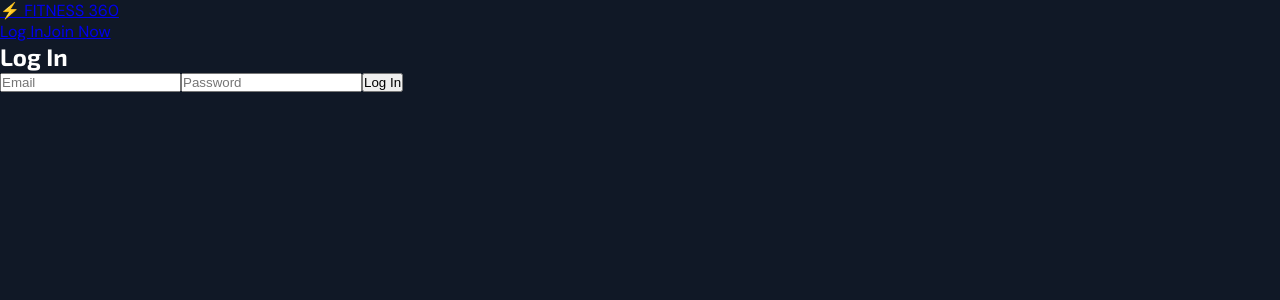
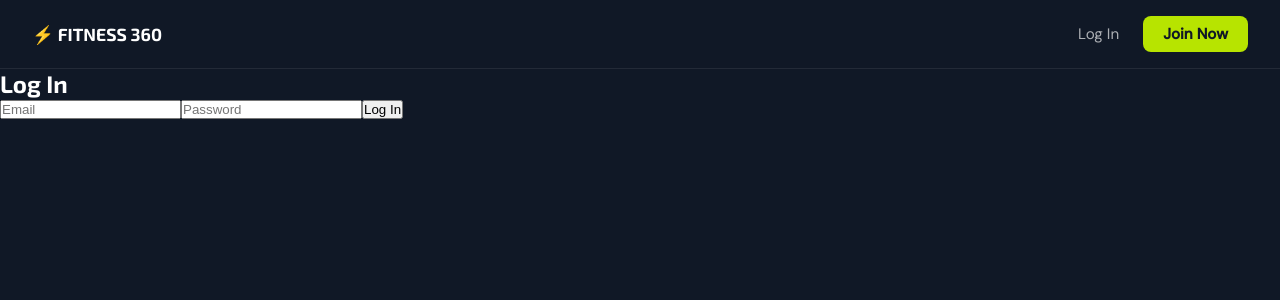
Before and after one commit to jamescoder92/Gym-front-end-, a React (Create React App) app: page /login in a window 1280 px wide. Shown: the top 300 px of the page. Built offline with nearby package versions, Linux system fonts and the light colour scheme.

Commit message:
styling and css code

```diff
--- a/src/components/Navbar.css
+++ b/src/components/Navbar.css
@@ -1,74 +1,121 @@
+:root {
+  --bg-dark: #101826;
+  --bg-card: rgba(255, 255, 255, 0.05);
+  --accent: #B7E400;
+  --text-primary: #ffffff;
+  --text-muted: rgba(255, 255, 255, 0.65);
+  --border-subtle: rgba(255, 255, 255, 0.08);
+}
+
+/* ---------- Shared logo ---------- */
+.logo {
+  display: flex;
+  align-items: center;
+  gap: 0.5rem;
+  font-family: 'Exo 2', sans-serif;
+  font-weight: 700;
+  font-size: 1.1rem;
+  color: var(--text-primary);
+  text-decoration: none;
+}
+
+/* ---------- Public top navbar ---------- */
 .topnav {
   display: flex;
+  align-items: center;
   justify-content: space-between;
-  align-items: center;
-  padding: 20px 40px;
-}
-
-.logo {
-  color: var(--accent-lime);
-  font-weight: 700;
-  text-decoration: none;
-  font-size: 1.2rem;
+  background: var(--bg-dark);
+  padding: 1rem 2rem;
+  border-bottom: 1px solid var(--border-subtle);
 }
 
 .topnav-links {
   display: flex;
   align-items: center;
-  gap: 24px;
+  gap: 1.5rem;
 }
 
 .topnav-links a {
+  color: var(--text-muted);
+  text-decoration: none;
+  font-family: 'DM Sans', sans-serif;
+  font-size: 0.95rem;
+}
+
+.topnav-links a:hover {
   color: var(--text-primary);
-  text-decoration: none;
 }
 
 .join-btn {
-  background: var(--accent-lime);
+  background: var(--accent);
   color: var(--bg-dark) !important;
-  padding: 8px 16px;
-  border-radius: 6px;
+  padding: 0.5rem 1.25rem;
+  border-radius: 8px;
   font-weight: 600;
 }
 
+/* ---------- Authenticated sidebar ---------- */
 .sidebar {
-  position: fixed;
-  left: 0;
-  top: 0;
+  display: flex;
+  flex-direction: column;
+  justify-content: space-between;
   height: 100vh;
   width: 220px;
-  background: rgba(255,255,255,0.03);
-  border-right: 1px solid var(--card-border);
-  display: flex;
-  flex-direction: column;
-  padding: 24px;
+  background: var(--bg-dark);
+  border-right: 1px solid var(--border-subtle);
+  padding: 1.5rem 1rem;
+  box-sizing: border-box;
+  position: fixed;
+  top: 0;
+  left: 0;
+}
+
+.sidebar .logo {
+  margin-bottom: 2rem;
+  padding-left: 0.5rem;
 }
 
 .sidebar-links {
   display: flex;
   flex-direction: column;
-  gap: 8px;
-  margin-top: 40px;
-  flex: 1;
+  gap: 0.25rem;
+  flex-grow: 1;
 }
 
 .sidebar-links a {
-  color: var(--text-secondary);
+  color: var(--text-muted);
   text-decoration: none;
-  padding: 10px 12px;
+  font-family: 'DM Sans', sans-serif;
+  font-size: 0.95rem;
+  padding: 0.65rem 0.75rem;
   border-radius: 8px;
+  transition: background 0.15s ease, color 0.15s ease;
+}
+
+.sidebar-links a:hover {
+  background: var(--bg-card);
+  color: var(--text-primary);
 }
 
 .sidebar-links a.active {
   background: rgba(183, 228, 0, 0.15);
-  color: var(--accent-lime);
+  color: var(--accent);
+  font-weight: 600;
 }
 
 .logout-btn {
-  background: transparent;
-  border: 1px solid var(--card-border);
-  color: var(--text-secondary);
-  padding: 10px;
+  background: none;
+  border: 1px solid var(--border-subtle);
+  color: var(--text-muted);
+  padding: 0.65rem 0.75rem;
   border-radius: 8px;
+  font-family: 'DM Sans', sans-serif;
+  font-size: 0.9rem;
   cursor: pointer;
+  text-align: left;
 }
+
+.logout-btn:hover {
+  border-color: var(--accent);
+  color: var(--accent);
+}
--- a/src/pages/Dashboard.js
+++ b/src/pages/Dashboard.js
@@ -1,10 +1,11 @@
 import { Link } from "react-router-dom";
+import "../components/Navbar.css";
 
 function Dashboard() {
   const user = JSON.parse(localStorage.getItem("user") || "{}");
 
   return (
-    <div style={{ padding: "2rem", color: "#fff" }}>
+    <div className="app-content" style={{ padding: "2rem", color: "#fff" }}>
       <h1 style={{ fontFamily: "'Exo 2', sans-serif", marginBottom: "0.5rem" }}>
         Welcome back{user.name ? `, ${user.name}` : ""} 👋
       </h1>
@@ -41,7 +42,6 @@ function DashboardCard({ to, title, desc }) {
         textDecoration: "none",
         color: "#fff",
         backdropFilter: "blur(6px)",
-        transition: "border-color 0.2s ease",
       }}
     >
       <h3 style={{ color: "#B7E400", marginBottom: "0.5rem" }}>{title}</h3>
--- a/src/pages/Login.js
+++ b/src/pages/Login.js
@@ -18,7 +18,6 @@ function Login() {
         body: JSON.stringify({ email, password }),
       });
 
-      localStorage.setItem("token", data.token);
       localStorage.setItem("token", data.token);
       localStorage.setItem("user", JSON.stringify(data.user));
       navigate("/dashboard");
--- a/src/pages/Profile.js
+++ b/src/pages/Profile.js
@@ -1,8 +1,10 @@
+import "../components/Navbar.css";
+
 function Profile() {
   const user = JSON.parse(localStorage.getItem("user") || "{}");
 
   return (
-    <div style={{ padding: "2rem", color: "#fff" }}>
+    <div className="app-content" style={{ padding: "2rem", color: "#fff" }}>
       <h1 style={{ fontFamily: "'Exo 2', sans-serif", marginBottom: "1.5rem" }}>
         Your Profile
       </h1>
```
